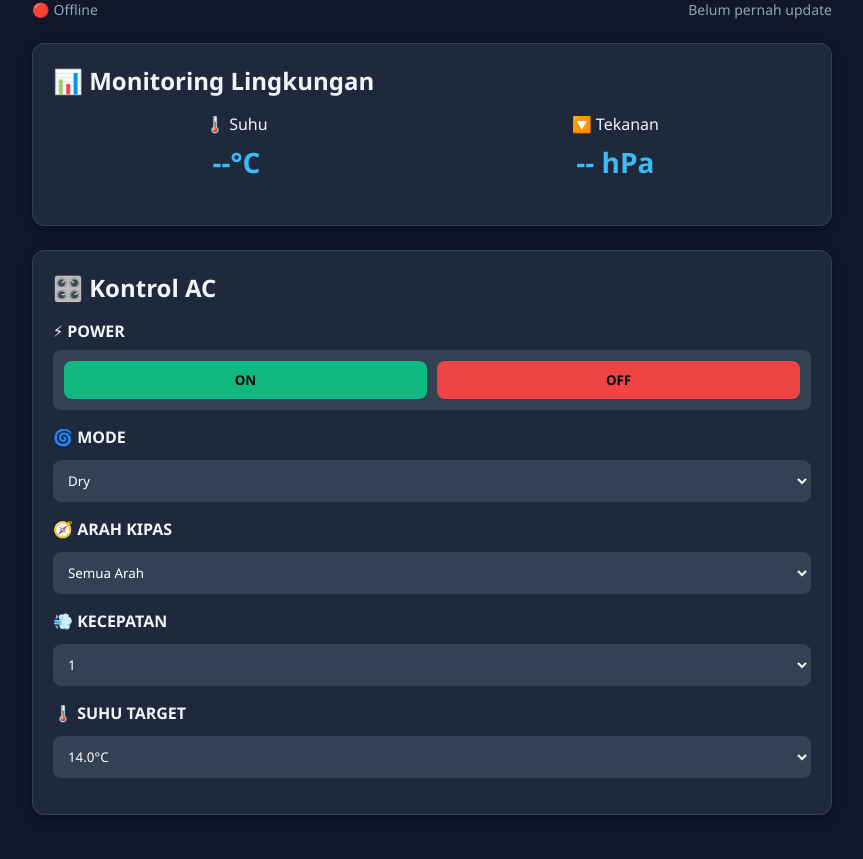
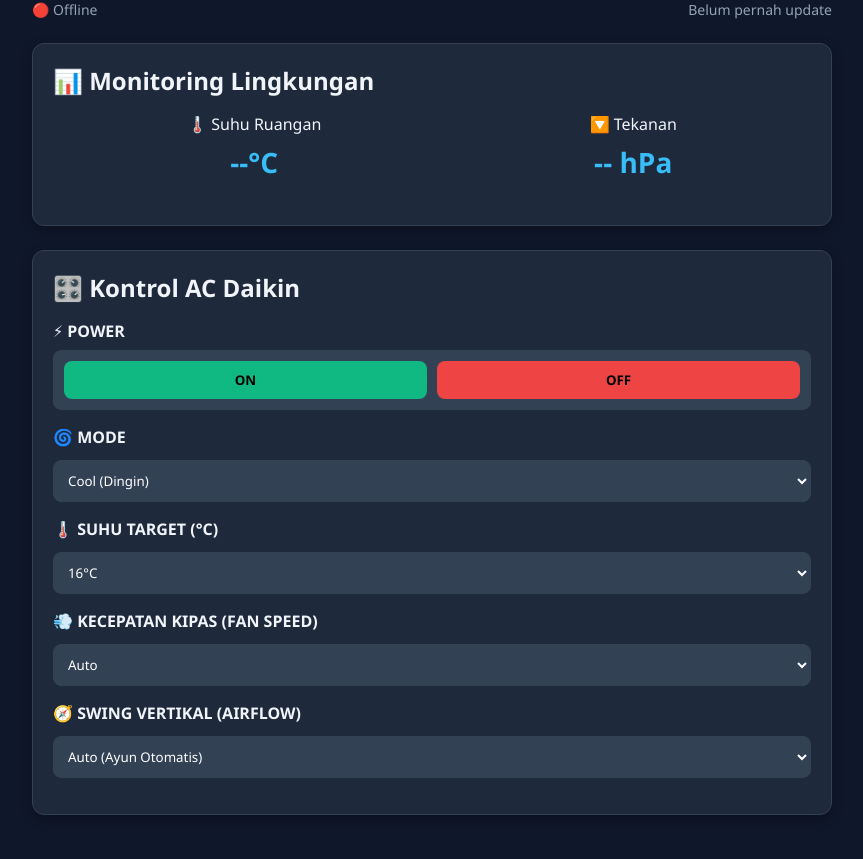
Before and after one commit to Aminnuril/IOT-WEB-DASHBOARD, a plain HTML site: page index.html in a window 1280 px wide. Shown: the part 66-925 px from the top of the page, without its empty margins (208-1071 px from the left). Drawn offline with Linux system fonts and the light colour scheme; no server answers.

Commit message:
update daikin

```diff
--- a/index.html
+++ b/index.html
@@ -3,220 +3,55 @@
 <head>
   <meta charset="UTF-8" />
   <meta name="viewport" content="width=device-width, initial-scale=1.0"/>
-  <title>❄️ Dashboard AC - Realtime</title>
+  <title>❄️ Dashboard AC Daikin152 - Realtime</title>
   <script src="https://www.gstatic.com/firebasejs/9.22.0/firebase-app-compat.js"></script>
   <script src="https://www.gstatic.com/firebasejs/9.22.0/firebase-database-compat.js"></script>
   <style>
     :root {
-      --bg: #0f172a;
-      --card: #1e293b;
-      --text: #f1f5f9;
-      --accent: #38bdf8;
-      --success: #10b981;
-      --warning: #f59e0b;
-      --danger: #ef4444;
-      --border: #334155;
+      --bg: #0f172a; --card: #1e293b; --text: #f1f5f9; --accent: #38bdf8;
+      --success: #10b981; --danger: #ef4444; --border: #334155;
     }
-
-    * {
-      margin: 0;
-      padding: 0;
-      box-sizing: border-box;
-      font-family: 'Segoe UI', Tahoma, Geneva, Verdana, sans-serif;
-    }
-
-    body {
-      background: var(--bg);
-      color: var(--text);
-      padding: 20px;
-      min-height: 100vh;
-    }
-
-    .container {
-      max-width: 800px;
-      margin: 0 auto;
-    }
-
-    header {
-      text-align: center;
-      margin-bottom: 24px;
-    }
-
-    h1 {
-      font-size: 28px;
-      background: linear-gradient(90deg, var(--accent), #818cf8);
-      -webkit-background-clip: text;
-      background-clip: text;
-      color: transparent;
-      margin-bottom: 8px;
-    }
-
-    .status-bar {
-      display: flex;
-      justify-content: space-between;
-      font-size: 14px;
-      color: #94a3b8;
-      margin-top: 8px;
-    }
-
-    .online::before {
-      content: "🟢";
-      margin-right: 4px;
-    }
-    .offline::before {
-      content: "🔴";
-      margin-right: 4px;
-    }
-
-    .section {
-      background: var(--card);
-      border-radius: 12px;
-      padding: 20px;
-      margin-bottom: 24px;
-      border: 1px solid var(--border);
-      box-shadow: 0 4px 12px rgba(0, 0, 0, 0.3);
-    }
-
-    .section h2 {
-      margin-bottom: 16px;
-      display: flex;
-      align-items: center;
-      gap: 8px;
-    }
-
-    .sensor-row {
-      display: flex;
-      justify-content: space-around;
-      margin: 16px 0;
-    }
-
-    .sensor-box {
-      text-align: center;
-    }
-
-    .sensor-value {
-      font-size: 28px;
-      font-weight: bold;
-      color: var(--accent);
-      margin: 8px 0;
-    }
-
-    .control-group {
-      margin: 16px 0;
-    }
-
-    label {
-      display: block;
-      margin-bottom: 8px;
-      font-weight: 600;
-    }
-
-    select, .power-btn-group {
-      width: 100%;
-      padding: 10px;
-      border-radius: 8px;
-      background: #334155;
-      color: white;
-      border: 1px solid var(--border);
-      margin-top: 4px;
-    }
-
-    select:focus {
-      outline: 2px solid var(--accent);
-    }
-
-    .power-btn-group {
-      display: flex;
-      gap: 10px;
-    }
-
-    .power-btn {
-      flex: 1;
-      padding: 10px;
-      border: none;
-      border-radius: 8px;
-      font-weight: bold;
-      cursor: pointer;
-      transition: all 0.2s;
-    }
-
-    .power-on {
-      background: var(--success);
-    }
-    .power-on:hover {
-      background: #0da271;
-    }
-    .power-off {
-      background: var(--danger);
-    }
-    .power-off:hover {
-      background: #dc2626;
-    }
-
-    .power-on.active {
-      transform: scale(1.05);
-      box-shadow: 0 0 12px rgba(16, 185, 129, 0.5);
-    }
-    .power-off.active {
-      transform: scale(1.05);
-      box-shadow: 0 0 12px rgba(239, 68, 68, 0.5);
-    }
-
-    /* Toast Notification */
-    #toast {
-      position: fixed;
-      bottom: 20px;
-      right: 20px;
-      background: #0f172a;
-      color: white;
-      padding: 12px 20px;
-      border-radius: 8px;
-      border-left: 4px solid var(--accent);
-      box-shadow: 0 4px 12px rgba(0,0,0,0.4);
-      opacity: 0;
-      transform: translateY(20px);
-      transition: all 0.3s;
-      z-index: 1000;
-    }
-
-    #toast.show {
-      opacity: 1;
-      transform: translateY(0);
-    }
-
-    /* Loading spinner untuk feedback */
-    .loading::after {
-      content: " ⏳";
-    }
-
-    /* Responsif */
-    @media (max-width: 600px) {
-      .sensor-row {
-        flex-direction: column;
-        gap: 16px;
-      }
-      h1 {
-        font-size: 24px;
-      }
-    }
+    * { margin: 0; padding: 0; box-sizing: border-box; font-family: 'Segoe UI', Tahoma, sans-serif; }
+    body { background: var(--bg); color: var(--text); padding: 20px; min-height: 100vh; }
+    .container { max-width: 800px; margin: 0 auto; }
+    header { text-align: center; margin-bottom: 24px; }
+    h1 { font-size: 28px; background: linear-gradient(90deg, var(--accent), #818cf8); -webkit-background-clip: text; -webkit-text-fill-color: transparent; margin-bottom: 8px; }
+    .status-bar { display: flex; justify-content: space-between; font-size: 14px; color: #94a3b8; margin-top: 8px; }
+    .online::before { content: "🟢 "; } .offline::before { content: "🔴 "; }
+    .section { background: var(--card); border-radius: 12px; padding: 20px; margin-bottom: 24px; border: 1px solid var(--border); box-shadow: 0 4px 12px rgba(0, 0, 0, 0.3); }
+    .section h2 { margin-bottom: 16px; display: flex; align-items: center; gap: 8px; }
+    .sensor-row { display: flex; justify-content: space-around; margin: 16px 0; }
+    .sensor-box { text-align: center; }
+    .sensor-value { font-size: 28px; font-weight: bold; color: var(--accent); margin: 8px 0; }
+    .control-group { margin: 16px 0; }
+    label { display: block; margin-bottom: 8px; font-weight: 600; }
+    select, .power-btn-group { width: 100%; padding: 10px; border-radius: 8px; background: #334155; color: white; border: 1px solid var(--border); margin-top: 4px; }
+    select:focus { outline: 2px solid var(--accent); }
+    .power-btn-group { display: flex; gap: 10px; }
+    .power-btn { flex: 1; padding: 10px; border: none; border-radius: 8px; font-weight: bold; cursor: pointer; transition: all 0.2s; }
+    .power-on { background: var(--success); } .power-off { background: var(--danger); }
+    .power-on.active { transform: scale(1.05); box-shadow: 0 0 12px rgba(16, 185, 129, 0.5); }
+    .power-off.active { transform: scale(1.05); box-shadow: 0 0 12px rgba(239, 68, 68, 0.5); }
+    #toast { position: fixed; bottom: 20px; right: 20px; background: #0f172a; color: white; padding: 12px 20px; border-radius: 8px; border-left: 4px solid var(--accent); opacity: 0; transform: translateY(20px); transition: all 0.3s; z-index: 1000; }
+    #toast.show { opacity: 1; transform: translateY(0); }
+    .loading::after { content: " ⏳"; }
   </style>
 </head>
 <body>
   <div class="container">
     <header>
-      <h1>❄️ Dashboard AC Realtime</h1>
+      <h1>❄️ Dashboard AC Daikin152</h1>
       <div class="status-bar">
         <span id="connection-status" class="offline">Offline</span>
         <span id="last-update">Belum pernah update</span>
       </div>
     </header>
 
-    <!-- Monitoring -->
     <div class="section">
       <h2>📊 Monitoring Lingkungan</h2>
       <div class="sensor-row">
         <div class="sensor-box">
-          <div>🌡️ Suhu</div>
+          <div>🌡️ Suhu Ruangan</div>
           <div id="temp-display" class="sensor-value">--°C</div>
         </div>
         <div class="sensor-box">
@@ -226,9 +61,8 @@
       </div>
     </div>
 
-    <!-- Control AC -->
     <div class="section">
-      <h2>🎛️ Kontrol AC</h2>
+      <h2>🎛️ Kontrol AC Daikin</h2>
 
       <div class="control-group">
         <label>⚡ POWER</label>
@@ -241,50 +75,47 @@
       <div class="control-group">
         <label>🌀 MODE</label>
         <select id="mode-select">
-          <option value="dry">Dry</option>
-          <option value="fan">Fan</option>
-          <option value="auto">Auto</option>
-          <option value="cool">Cool</option>
+          <option value="cool">Cool (Dingin)</option>
+          <option value="dry">Dry (Pengering)</option>
+          <option value="fan">Fan (Kipas Saja)</option>
+          <option value="auto">Auto (Otomatis)</option>
+          <option value="heat">Heat (Pemanas)</option>
         </select>
       </div>
 
       <div class="control-group">
-        <label>🧭 ARAH KIPAS</label>
-        <select id="direction-select">
-          <option value="all">Semua Arah</option>
-          <option value="auto">Auto</option>
-          <option value="5">5</option>
-          <option value="4">4</option>
-          <option value="3">3</option>
-          <option value="2">2</option>
-          <option value="1">1</option>
+        <label>🌡️ SUHU TARGET (°C)</label>
+        <select id="temp-select">
+          <!-- Opsi suhu standar AC 16°C - 32°C -->
         </select>
       </div>
 
       <div class="control-group">
-        <label>💨 KECEPATAN</label>
-        <select id="speed-select">
-          <option value="1">1</option>
-          <option value="2">2</option>
-          <option value="3">3</option>
-          <option value="4">4</option>
+        <label>💨 KECEPATAN KIPAS (FAN SPEED)</label>
+        <select id="fan-select">
           <option value="auto">Auto</option>
-          <option value="semilir">Semilir</option>
+          <option value="min">Min (Pelan)</option>
+          <option value="med">Medium (Sedang)</option>
+          <option value="max">Max (Kencang)</option>
+          <option value="quiet">Quiet (Tenang)</option>
         </select>
       </div>
 
       <div class="control-group">
-        <label>🌡️ SUHU TARGET</label>
-        <select id="temp-index-select"></select>
+        <label>🧭 SWING VERTIKAL (AIRFLOW)</label>
+        <select id="swing-select">
+          <option value="auto">Auto (Ayun Otomatis)</option>
+          <option value="off">Off (Diam di Posisi Terakhir)</option>
+          <option value="up">Up (Paling Atas)</option>
+          <option value="down">Down (Paling Bawah)</option>
+        </select>
       </div>
     </div>
   </div>
 
-  <!-- Toast Notification -->
   <div id="toast">Perintah terkirim!</div>
 
   <script>
-    // === FIREBASE CONFIG (GANTI DENGAN MILIK ANDA) ===
     const firebaseConfig = {
       apiKey: "AIzaSyBh2T-GLXopRlv1uTcWXQvLt_iDJlnMsqo",
       authDomain: "webiotdashboard.firebaseapp.com",
@@ -302,20 +133,18 @@
     const sensorRef = db.ref('sensor');
     const connRef = db.ref('.info/connected');
 
-    // === GENERATE SUHU ===
+    // Generate pilihan suhu 16 - 32 °C
     function generateTempOptions() {
-      const select = document.getElementById('temp-index-select');
-      for (let i = 0; i <= 24; i++) {
-        const temp = 14.0 + i * 0.5;
+      const select = document.getElementById('temp-select');
+      for (let t = 16; t <= 32; t++) {
         const opt = document.createElement('option');
-        opt.value = i;
-        opt.textContent = `${temp.toFixed(1)}°C`;
+        opt.value = t;
+        opt.textContent = `${t}°C`;
         select.appendChild(opt);
       }
     }
     generateTempOptions();
 
-    // === TOAST ===
     function showToast(msg = "Perintah terkirim!") {
       const toast = document.getElementById('toast');
       toast.textContent = msg;
@@ -323,15 +152,14 @@
       setTimeout(() => toast.classList.remove('show'), 2000);
     }
 
-    // === UPDATE UI DARI FIREBASE ===
     function syncUI(snapshot) {
       const ac = snapshot.val();
       if (!ac) return;
 
       document.getElementById('mode-select').value = ac.mode || 'cool';
-      document.getElementById('direction-select').value = ac.direction || 'auto';
-      document.getElementById('speed-select').value = ac.speed || 'auto';
-      document.getElementById('temp-index-select').value = ac.temperature_index != null ? ac.temperature_index : 12;
+      document.getElementById('temp-select').value = ac.temp || 24;
+      document.getElementById('fan-select').value = ac.fan || 'auto';
+      document.getElementById('swing-select').value = ac.swing || 'auto';
 
       const powerOn = document.getElementById('power-on');
       const powerOff = document.getElementById('power-off');
@@ -342,12 +170,8 @@
         powerOn.classList.remove('active');
         powerOff.classList.add('active');
       }
-
-      // Update last update time
-      document.getElementById('last-update').textContent = `Terakhir: ${new Date().toLocaleTimeString()}`;
     }
 
-    // === SENSOR UPDATE ===
     sensorRef.on('value', (snap) => {
       const s = snap.val();
       if (s) {
@@ -357,36 +181,27 @@
       }
     });
 
-    // === REALTIME AC SYNC ===
-    acRef.on('value', syncUI, (err) => console.error("Gagal baca AC:", err));
+    acRef.on('value', syncUI);
 
-    // === KIRIM PERINTAH ===
     function sendCommand(field, value) {
-      const btn = event?.target;
-      if (btn) btn.classList.add('loading');
       acRef.update({ [field]: value }).then(() => {
-        if (btn) btn.classList.remove('loading');
-        showToast(`✅ ${field}: ${value}`);
+        showToast(`✅ ${field} diubah ke ${value}`);
       });
     }
 
-    // === EVENT LISTENERS ===
     document.getElementById('power-on').addEventListener('click', () => sendCommand('power', true));
     document.getElementById('power-off').addEventListener('click', () => sendCommand('power', false));
     document.getElementById('mode-select').addEventListener('change', (e) => sendCommand('mode', e.target.value));
-    document.getElementById('direction-select').addEventListener('change', (e) => sendCommand('direction', e.target.value));
-    document.getElementById('speed-select').addEventListener('change', (e) => sendCommand('speed', e.target.value));
-    document.getElementById('temp-index-select').addEventListener('change', (e) => sendCommand('temperature_index', parseInt(e.target.value)));
+    document.getElementById('temp-select').addEventListener('change', (e) => sendCommand('temp', parseInt(e.target.value)));
+    document.getElementById('fan-select').addEventListener('change', (e) => sendCommand('fan', e.target.value));
+    document.getElementById('swing-select').addEventListener('change', (e) => sendCommand('swing', e.target.value));
 
-    // === STATUS KONEKSI ===
     connRef.on('value', (snap) => {
       const status = document.getElementById('connection-status');
       if (snap.val()) {
-        status.className = 'online';
-        status.textContent = 'Online';
+        status.className = 'online'; status.textContent = 'Online';
       } else {
-        status.className = 'offline';
-        status.textContent = 'Offline';
+        status.className = 'offline'; status.textContent = 'Offline';
       }
     });
   </script>
```
